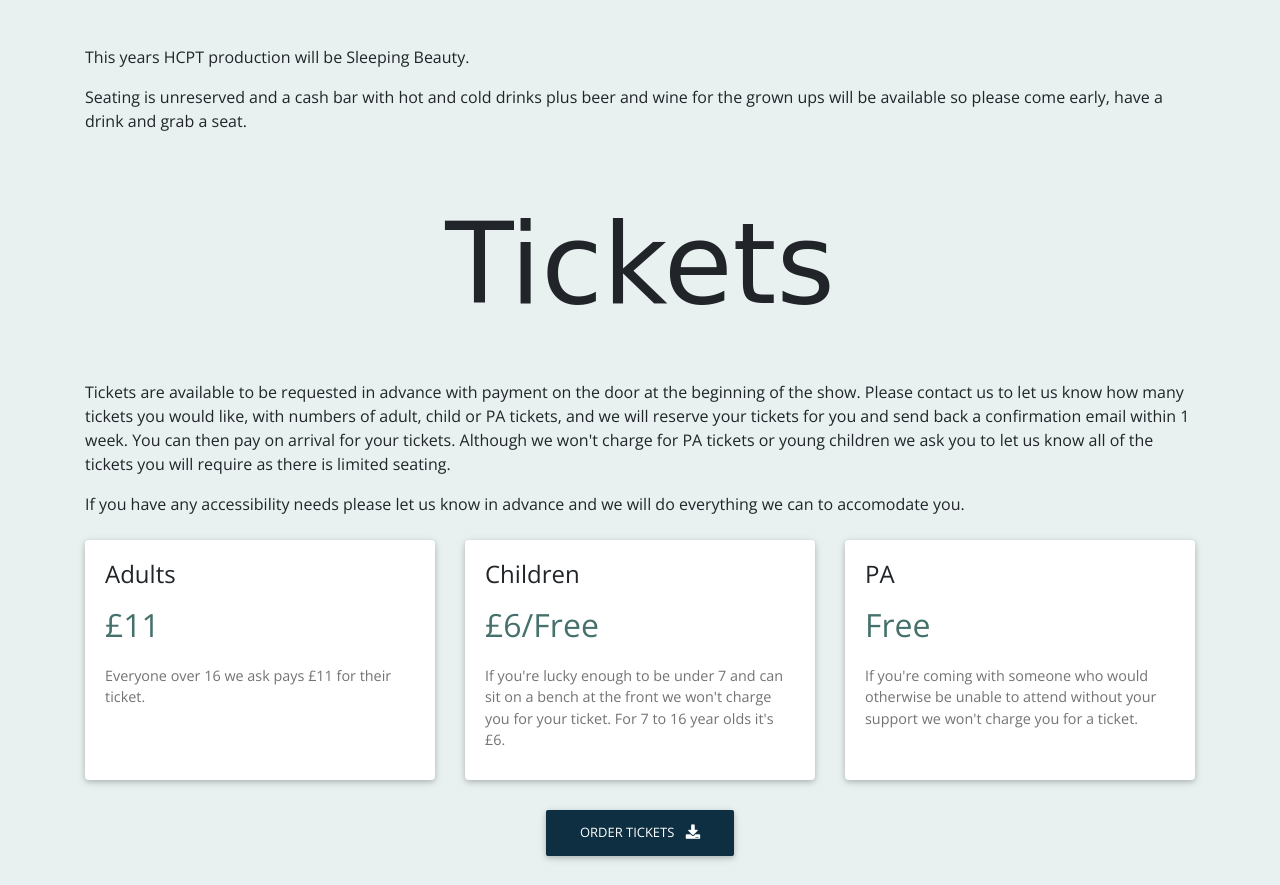
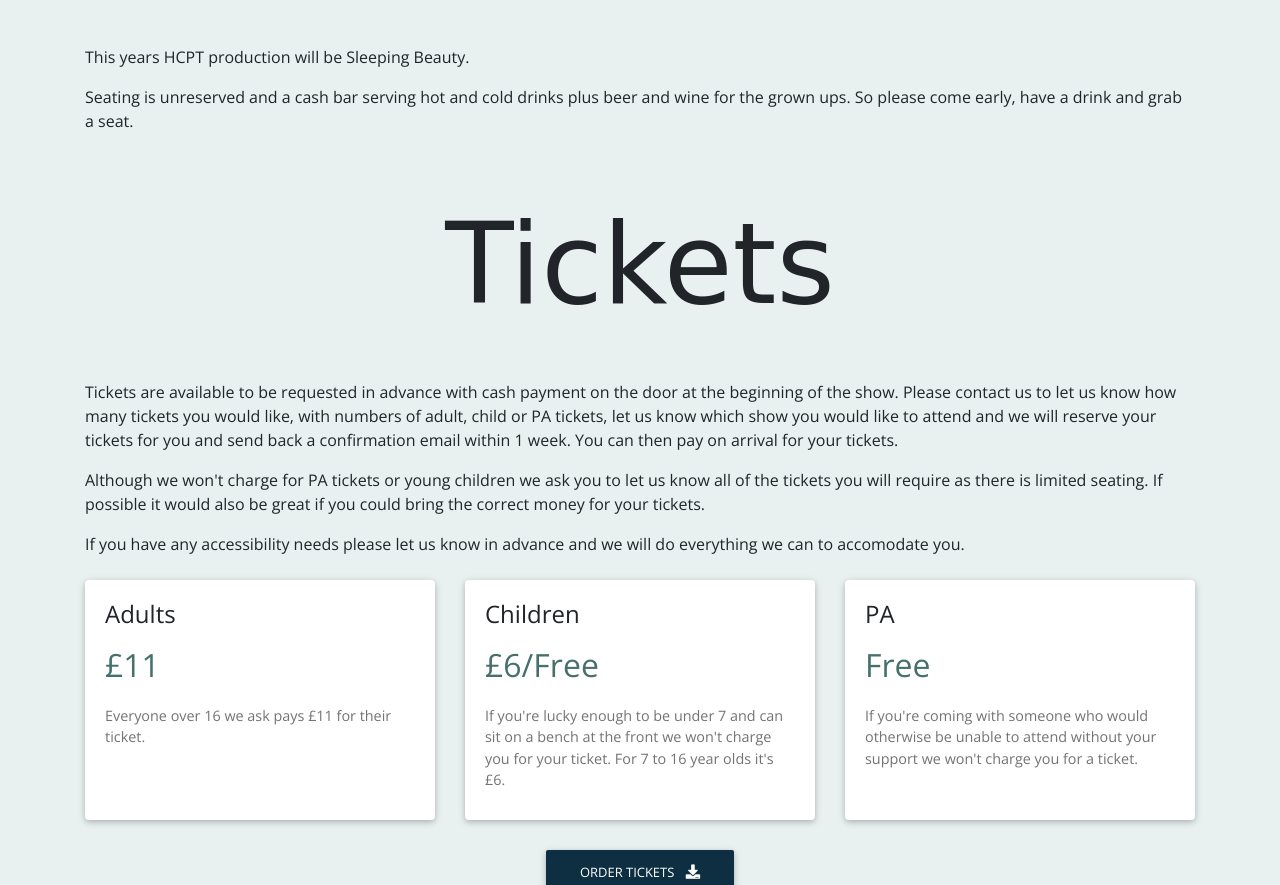
Before and after one commit to petergallagher/basildonpanto, a plain HTML site: page index.html in a window 1280 px wide. Shown: the part 985-1870 px from the top of the page. Drawn offline with nearby package versions, Linux system fonts and the light colour scheme; a web font is replaced by a local one.

Commit message:
Updates copy.

```diff
--- a/index.html
+++ b/index.html
@@ -129,8 +129,8 @@
               This years HCPT production will be Sleeping Beauty.
             </p>
             <p>
-              Seating is unreserved and a cash bar with hot and cold drinks plus beer and wine for the grown ups will
-              be available so please come early, have a drink and grab a seat.
+              Seating is unreserved and a cash bar serving hot and cold drinks plus beer and wine for the grown ups.
+              So please come early, have a drink and grab a seat.
             </p>
           </div>
         </div>
@@ -146,11 +146,15 @@
         <div class="row">
           <div class="col-md-12 mb-6">
             <p>
-              Tickets are available to be requested in advance with payment on the door at the beginning of the show.
+              Tickets are available to be requested in advance with cash payment on the door at the beginning of the show.
               Please contact us to let us know how many tickets you would like, with numbers of adult, child or PA tickets,
-              and we will reserve your tickets for you and send back a confirmation email within 1 week. You can then
-              pay on arrival for your tickets. Although we won't charge for PA tickets or young children we ask you
-              to let us know all of the tickets you will require as there is limited seating.
+              let us know which show you would like to attend and we will reserve your tickets for you and send back
+              a confirmation email within 1 week. You can then pay on arrival for your tickets.
+            </p>
+            <p>
+              Although we won't charge for PA tickets or young children we ask you to let us know all of the tickets
+              you will require as there is limited seating. If possible it would also be great if you could bring the
+              correct money for your tickets.
             </p>
             <p>
               If you have any accessibility needs please let us know in advance and we will do everything we can to
```
